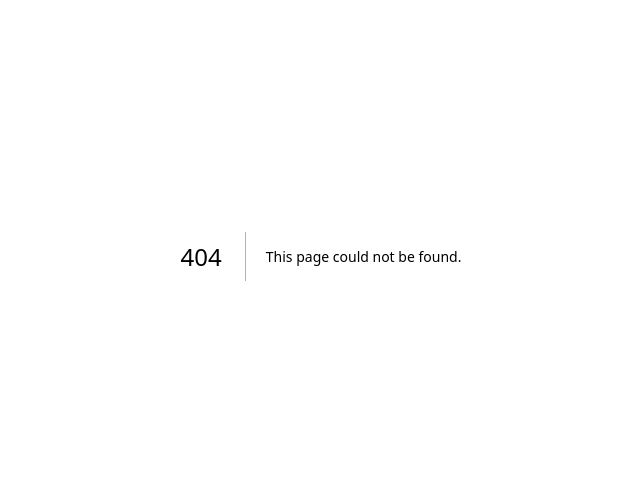
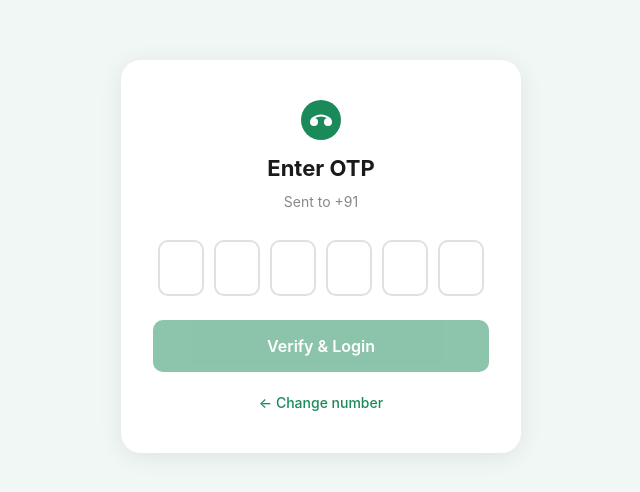
Before and after one commit to Bellambharath/commutepool, a Next.js app in the folder web/: page /auth/otp-verify in a window 1280 px wide. Before the commit this address had no page. Shown: the part 144-636 px from the top of the page, without its empty margins (319-959 px from the left). Built offline with nearby package versions, Linux system fonts and the light colour scheme.

Commit message:
feat: real login + OTP verify pages wired to backend API

```diff
--- /dev/null
+++ b/web/src/app/auth/otp-verify/page.tsx
@@ -0,0 +1,199 @@
+'use client';
+import { useState, useEffect, useRef } from 'react';
+import { useRouter, useSearchParams } from 'next/navigation';
+import { Suspense } from 'react';
+
+function OtpVerifyContent() {
+  const router = useRouter();
+  const params = useSearchParams();
+  const phone = params.get('phone') || '';
+
+  const [otp, setOtp] = useState(['', '', '', '', '', '']);
+  const [loading, setLoading] = useState(false);
+  const [error, setError] = useState<string | null>(null);
+  const inputs = useRef<(HTMLInputElement | null)[]>([]);
+
+  useEffect(() => { inputs.current[0]?.focus(); }, []);
+
+  function handleChange(val: string, idx: number) {
+    if (!/^\d?$/.test(val)) return;
+    const next = [...otp];
+    next[idx] = val;
+    setOtp(next);
+    if (val && idx < 5) inputs.current[idx + 1]?.focus();
+  }
+
+  function handleKeyDown(e: React.KeyboardEvent, idx: number) {
+    if (e.key === 'Backspace' && !otp[idx] && idx > 0) {
+      inputs.current[idx - 1]?.focus();
+    }
+  }
+
+  async function handleVerify(e: React.FormEvent) {
+    e.preventDefault();
+    const code = otp.join('');
+    if (code.length !== 6) return;
+    setLoading(true);
+    setError(null);
+    try {
+      const res = await fetch('/api/auth/otp/verify', {
+        method: 'POST',
+        headers: { 'Content-Type': 'application/json' },
+        body: JSON.stringify({ phone: `+91${phone}`, otp: code }),
+      });
+      if (!res.ok) throw new Error('Invalid OTP. Please try again.');
+      const data = await res.json();
+      if (data.accessToken) {
+        document.cookie = `accessToken=${data.accessToken}; path=/; max-age=86400`;
+        document.cookie = `refreshToken=${data.refreshToken}; path=/; max-age=2592000`;
+      }
+      router.push('/offers');
+    } catch (err: any) {
+      setError(err.message || 'Verification failed');
+      setLoading(false);
+    }
+  }
+
+  const otpComplete = otp.every(d => d !== '');
+
+  return (
+    <main style={styles.page}>
+      <div style={styles.card}>
+        <svg width="40" height="40" viewBox="0 0 40 40" fill="none" aria-label="CommutePool" style={{ marginBottom: '12px' }}>
+          <circle cx="20" cy="20" r="20" fill="#1B8A5A" />
+          <circle cx="13" cy="22" r="4" fill="white" />
+          <circle cx="27" cy="22" r="4" fill="white" />
+          <path d="M11 19 Q20 12 29 19" stroke="white" strokeWidth="2" fill="none" strokeLinecap="round" />
+        </svg>
+
+        <h2 style={styles.title}>Enter OTP</h2>
+        <p style={styles.sub}>Sent to +91 {phone}</p>
+
+        <form onSubmit={handleVerify} style={{ width: '100%' }}>
+          <div style={styles.otpRow}>
+            {otp.map((digit, i) => (
+              <input
+                key={i}
+                ref={el => { inputs.current[i] = el; }}
+                type="text"
+                inputMode="numeric"
+                maxLength={1}
+                value={digit}
+                onChange={e => handleChange(e.target.value, i)}
+                onKeyDown={e => handleKeyDown(e, i)}
+                style={{
+                  ...styles.otpBox,
+                  borderColor: digit ? '#1B8A5A' : '#e0e0e0',
+                }}
+              />
+            ))}
+          </div>
+
+          {error && <p style={styles.error}>{error}</p>}
+
+          <button
+            type="submit"
+            disabled={!otpComplete || loading}
+            style={{
+              ...styles.btn,
+              opacity: !otpComplete || loading ? 0.5 : 1,
+              cursor: !otpComplete || loading ? 'not-allowed' : 'pointer',
+            }}
+          >
+            {loading ? 'Verifying…' : 'Verify & Login'}
+          </button>
+        </form>
+
+        <button onClick={() => router.push('/auth/login')} style={styles.back}>
+          ← Change number
+        </button>
+      </div>
+    </main>
+  );
+}
+
+export default function OtpVerifyPage() {
+  return (
+    <Suspense>
+      <OtpVerifyContent />
+    </Suspense>
+  );
+}
+
+const styles: Record<string, React.CSSProperties> = {
+  page: {
+    minHeight: '100dvh',
+    display: 'flex',
+    alignItems: 'center',
+    justifyContent: 'center',
+    background: '#f0f7f4',
+    fontFamily: '-apple-system, BlinkMacSystemFont, "Segoe UI", sans-serif',
+    padding: '16px',
+  },
+  card: {
+    background: '#ffffff',
+    borderRadius: '20px',
+    padding: '40px 32px',
+    width: '100%',
+    maxWidth: '400px',
+    boxShadow: '0 4px 24px rgba(0,0,0,0.08)',
+    display: 'flex',
+    flexDirection: 'column',
+    alignItems: 'center',
+  },
+  title: {
+    fontSize: '22px',
+    fontWeight: 700,
+    color: '#1a1a1a',
+    margin: '0 0 6px',
+  },
+  sub: {
+    fontSize: '14px',
+    color: '#888',
+    margin: '0 0 28px',
+  },
+  otpRow: {
+    display: 'flex',
+    gap: '10px',
+    justifyContent: 'center',
+    marginBottom: '4px',
+  },
+  otpBox: {
+    width: '46px',
+    height: '56px',
+    textAlign: 'center',
+    fontSize: '24px',
+    fontWeight: 700,
+    border: '2px solid',
+    borderRadius: '10px',
+    outline: 'none',
+    transition: 'border-color 0.15s',
+    color: '#1a1a1a',
+  },
+  btn: {
+    width: '100%',
+    marginTop: '20px',
+    padding: '14px',
+    background: '#1B8A5A',
+    color: '#fff',
+    border: 'none',
+    borderRadius: '10px',
+    fontSize: '16px',
+    fontWeight: 600,
+  },
+  error: {
+    color: '#e53935',
+    fontSize: '13px',
+    marginTop: '10px',
+    textAlign: 'center',
+  },
+  back: {
+    marginTop: '20px',
+    background: 'none',
+    border: 'none',
+    color: '#1B8A5A',
+    fontSize: '14px',
+    cursor: 'pointer',
+    fontWeight: 500,
+  },
+};
```
Also changed, not shown: web/src/app/auth/login/page.tsx (+158 -4 lines).
